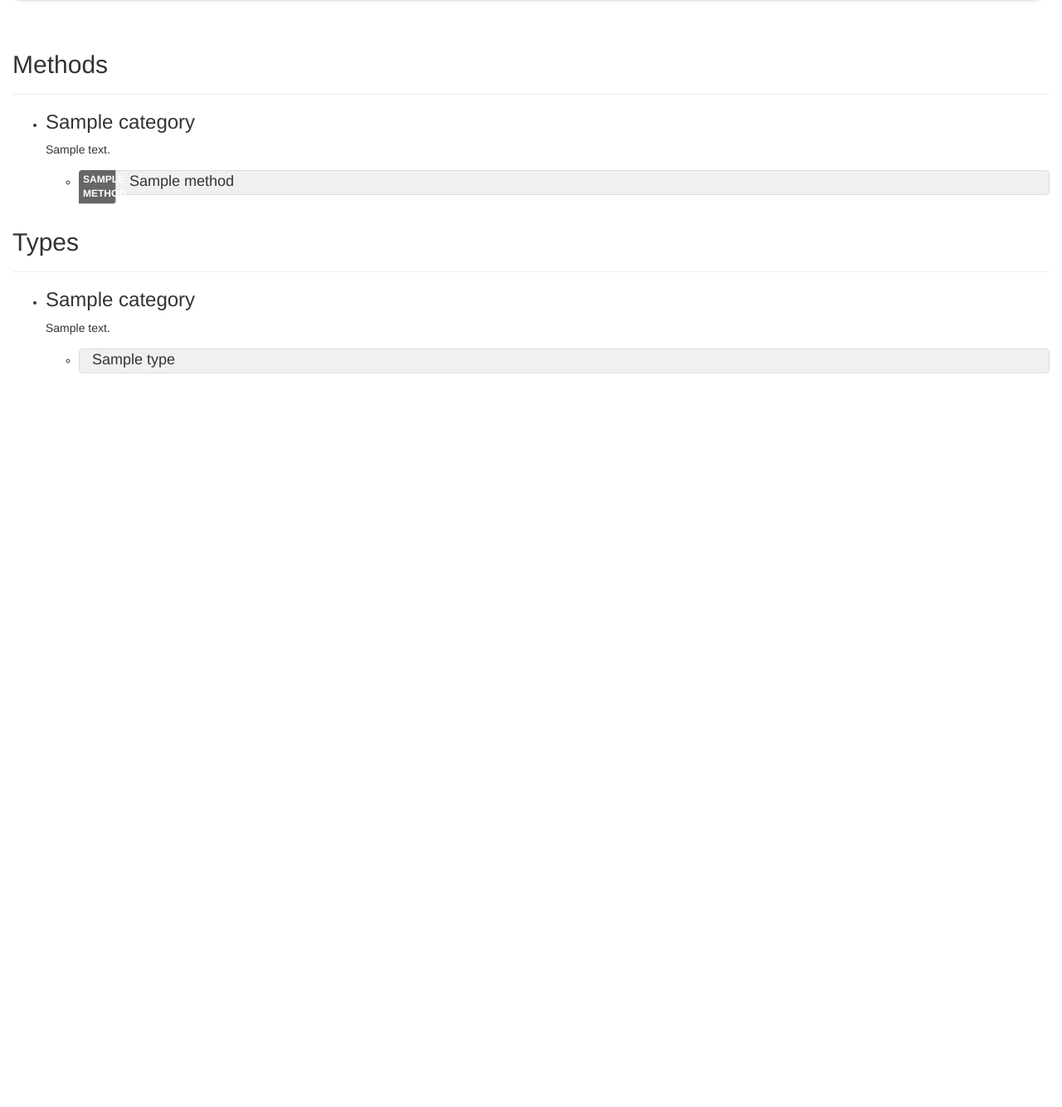
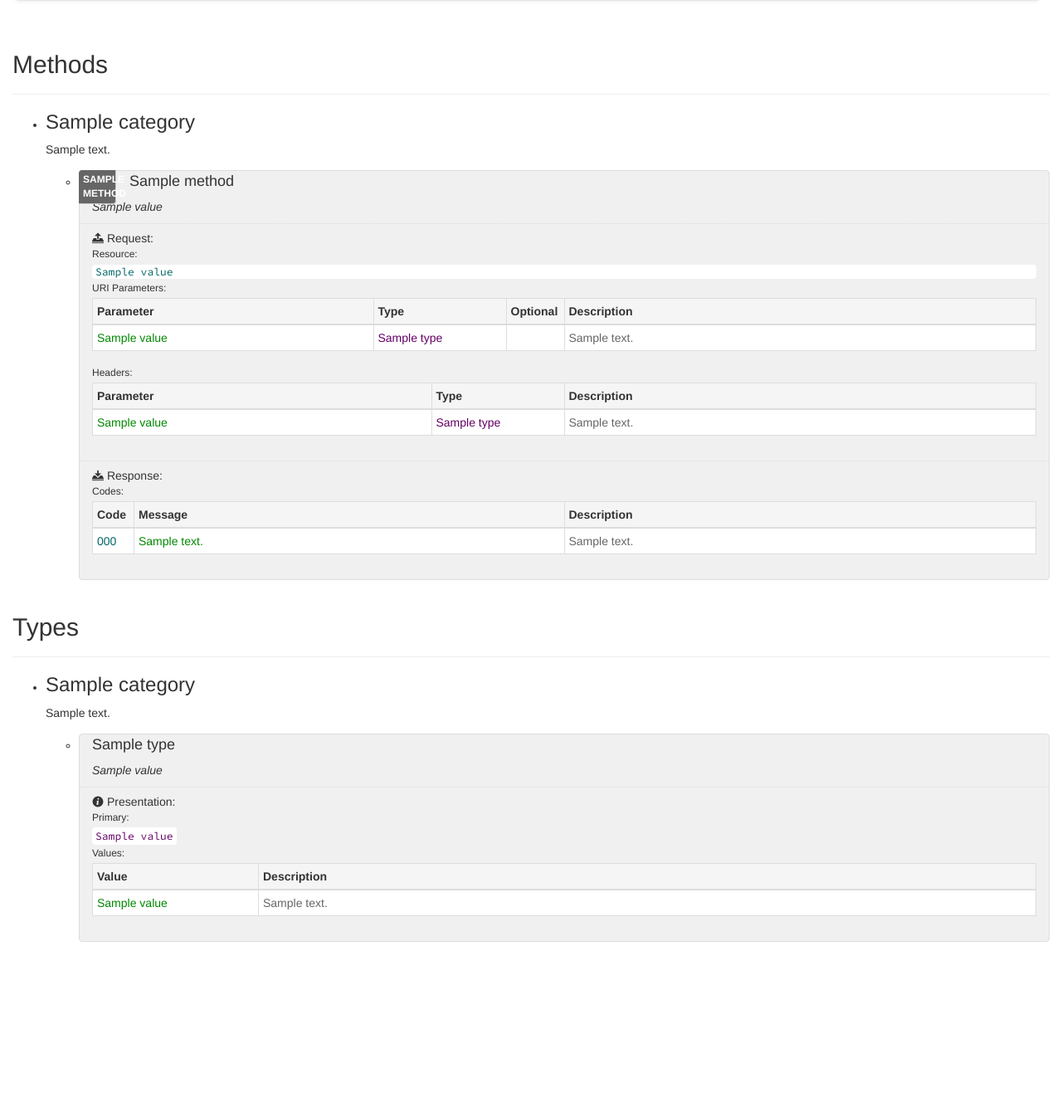
Before and after one commit to SolutionsCloud/apidoc, a Python web app: template apidoc/template/default.html in a window 1280 px wide. Shown: the part 394-1728 px from the top of the page at 83% size. Before the commit the page ends 844 px from the top, so only its background shows below. Run offline with Jinja, Linux system fonts and the light colour scheme; the template is opened without the code that fills it: most values are stand-ins (such as "Sample title", 1, 10 or a date in 2020); some libraries are stand-ins or nearby versions.

Commit message:
Refactoring templates to feet the new format

```diff
--- a/apidoc/factory/source/__init__.py
+++ b/apidoc/factory/source/__init__.py
@@ -45,7 +45,8 @@ class Source():
         """
 
         merged_source = self.merger.merge_sources(raw_sources)
-        self.inject_arguments_in_sources(merged_source, config["input"]["arguments"])
+        merged_source = self.inject_arguments_in_sources(merged_source, config["input"]["arguments"])
+
         return self.extender.extends(merged_source, paths=self.extender_paths)
 
     def get_sources_from_config(self, config):
@@ -66,6 +67,8 @@ class Source():
         if arguments is not None:
             for (argument, value) in arguments.items():
                 sources = self.replace_argument(sources, argument, value)
+
+        return sources
 
     def replace_argument(self, element, argument, value):
         """Replace sources arguments by value injected in config
--- a/apidoc/object/source.py
+++ b/apidoc/object/source.py
@@ -482,12 +482,12 @@ class MultiVersion(Sortable):
     def __lt__(self, other):
         """Return true if self is lower than other
         """
-        return sorted(self.versions) < sorted(other.versions)
+        return (self.value, sorted(self.versions)) < (other.value, sorted(other.versions))
 
     def __eq__(self, other):
         """Return true if self is equals to other
         """
-        return self.versions == other.versions
+        return (self.versions, self.value) == (other.versions, other.value)
 
 
 class Parameter(Element, Sampleable, Sortable):
@@ -518,7 +518,6 @@ class Parameter(Element, Sampleable, Sortable):
         """
         return merge_dict(super().get_signature_struct(), {
             "type": self.type,
-            "position": self.position,
             "description": self.description,
             "optional": self.optional,
         })
--- a/apidoc/template/partial/method_category.html
+++ b/apidoc/template/partial/method_category.html
@@ -39,8 +39,8 @@
         {%- endif -%}
                 <div class="nocontents">no implementation for this version</div>
                 <div class="contents">
+        {%- include "partial/method_diff.html" -%}
 {#
-        {%- include "partial/method_diff.html" -%}
                     <div class="stack sample">
         {%- for method in method.signatures.values() %}
                         <div data-version="
--- a/apidoc/template/partial/method_diff.html
+++ b/apidoc/template/partial/method_diff.html
@@ -2,71 +2,70 @@
 {%- import "helper/diff.html" as diff %}
 
 <h5 class="stack title"></h5>
-{% if method_versioned.merged.description %}
+{% if method.description %}
 <div class="description stack">
-    {% for description in method_versioned.merged.description %}
-    <div class="diff_version" data-version="{{ diff.diff_display_version(description, method_versioned, "description") }}">
-        {{- description -}}
+    {% for description in method.description %}
+    <div class="diff_version" data-version="{{ description.versions|join(" ") }}">
+        {{- description.value -}}
     </div>
     {%- endfor -%}
 </div>
 {%- endif -%}
-
 <div class="request stack">
     <h5><i class="i-request"></i> Request: </h5>
     <h6>Resource: </h6>
-{% for full_uri in method_versioned.merged.full_uri %}
-    <code  class="diff_version" data-version="{{ diff.diff_display_version(full_uri, method_versioned, "full_uri") }}"><span class="hur">{{ full_uri }}</span></code>
+{% for uri in method.uri %}
+    <code  class="diff_version" data-version="{{ uri.versions|join(" ") }}"><span class="hur">{{ uri.value }}</span></code>
 {%- endfor -%}
 
-{%- if method_versioned.merged.request_parameters %}
+{%- if method.request_parameters %}
     <h6>URI Parameters: </h6>
     {%- call util.render_table([{"name": "Parameter"},
         {"width": "160px", "name": "Type"},
         {"width": "70px", "name": "Optional"},
         {"width": "50%", "name": "Description"}]) %}
-        {%- for parameter in method_versioned.merged.request_parameters|sort %}
-        <tr class="diff_version" data-version="{{ diff.diff_display_version_signature(parameter.signature, method_versioned, "cleaned_request_parameters") }}">
-            <td><span class="str">{{ util.none_to_empty(parameter.name) }}</span></td>
+        {%- for parameter in method.request_parameters|sort %}
+        <tr class="diff_version" data-version="{{ parameter.versions|join(" ") }}">
+            <td><span class="str">{{ util.none_to_empty(parameter.value.name) }}</span></td>
             <td><span class="typ">
-            {%- if parameter.type != None %}
-                {%- if parameter.get_object().type|lower == "type" %}
-                    <a href="javascript:navigateTo({type: '{{parameter.type}}'}, ['category', 'method'])">{{parameter.type}}</a>
+            {%- if parameter.value.type != None %}
+                {%- if parameter.value.get_object().type|lower == "type" %}
+                    <a href="javascript:navigateTo({type: '{{parameter.value.type}}'}, ['category', 'method'])">{{parameter.value.type}}</a>
                 {%- else -%}
-                    {{- parameter.type -}}
+                    {{- parameter.value.type -}}
                 {%- endif -%}
             {%- endif -%}
-            <td><span class="lit">{% if parameter.optional %}Optional{% endif %}</span></td>
-            <td><span class="com">{{ util.none_to_empty(parameter.description) }}</span></td>
+            <td><span class="lit">{% if parameter.value.optional %}Optional{% endif %}</span></td>
+            <td><span class="com">{{ util.none_to_empty(parameter.value.description) }}</span></td>
         </tr>
         {%- endfor %}
     {%- endcall %}
 {%- endif %}
 
-{%- if method_versioned.merged.request_headers %}
+{%- if method.request_headers %}
     <h6>Headers: </h6>
     {%- call util.render_table([{"name": "Parameter"},
         {"width": "160px", "name": "Type"},
         {"width": "50%", "name": "Description"}]) %}
-        {%- for parameter in method_versioned.merged.request_headers|sort %}
-        <tr class="diff_version" data-version="{{ diff.diff_display_version_signature(parameter.signature, method_versioned, "request_headers") }}">
-            <td><span class="str">{{ util.none_to_empty(parameter.name) }}</span></td>
+        {%- for parameter in method.request_headers|sort %}
+        <tr class="diff_version" data-version="{{ parameter.versions|join(" ") }}">
+            <td><span class="str">{{ util.none_to_empty(parameter.value.name) }}</span></td>
             <td><span class="typ">
-            {%- if parameter.type != None %}
-                {%- if parameter.get_object().type|lower == "type" %}
-                    <a href="javascript:navigateTo({type: '{{parameter.type}}'}, ['category', 'method'])">{{parameter.type}}</a>
+            {%- if parameter.value.type != None %}
+                {%- if parameter.value.get_object().type|lower == "type" %}
+                    <a href="javascript:navigateTo({type: '{{parameter.value.type}}'}, ['category', 'method'])">{{parameter.value.type}}</a>
                 {%- else -%}
-                    {{- parameter.type -}}
+                    {{- parameter.value.type -}}
                 {%- endif -%}
             {%- endif -%}</span></td>
-            <td><span class="com">{{ util.none_to_empty(parameter.description) }}</span></td>
+            <td><span class="com">{{ util.none_to_empty(parameter.value.description) }}</span></td>
         </tr>
         {%- endfor %}
     {%- endcall %}
 {%- endif %}
 
-
-{%- if method_versioned.merged.request_body %}
+{#
+{%- if method.request_body %}
     <h6>Body: </h6>
     <div class="code"><table class="table-hover">
         <colgroup>
@@ -74,15 +73,17 @@
             <col width="50%%"></col>
         </colgroup>
         <tbody>
-{{ diff.diff_code_commented(method_versioned, method_versioned.merged.request_body) }}
+{{ diff.diff_code_commented(method_versioned, method.request_body) }}
         </tbody>
     </table></div>
 {%- endif %}
+#}
 </div>
 
 <div class="response stack">
     <h5><i class="i-response"></i> Response: </h5>
-{%- if method_versioned.merged.response_body %}
+{#
+{%- if method.response_body %}
     <h6>Body: </h6>
     <div class="code"><table class="table-hover">
         <colgroup>
@@ -90,21 +91,22 @@
             <col width="50%%"></col>
         </colgroup>
         <tbody>
-{{ diff.diff_code_commented(method_versioned, method_versioned.merged.response_body) }}
+{{ diff.diff_code_commented(method_versioned, method.response_body) }}
         </tbody>
     </table></div>
 {%- endif %}
+#}
 
-{%- if method_versioned.merged.response_codes %}
+{%- if method.response_codes %}
     <h6>Codes: </h6>
 {%- call util.render_table([{"width": "50px", "name": "Code"},
     {"name": "Message"},
     {"width": "50%", "name": "Description"}]) %}
-    {%- for parameter in method_versioned.merged.response_codes|sort %}
-        <tr class="diff_version" data-version="{{ diff.diff_display_version_signature_list(parameter.signature, method_versioned, "response_codes") }}">
-            <td><span class="lit">{{ util.none_to_empty(parameter.code) }}</span></td>
-            <td><span class="str">{{ util.none_to_empty(parameter.message) }}</span></td>
-            <td><span class="com">{{ util.none_to_empty(parameter.description) }}</span></td>
+    {%- for parameter in method.response_codes|sort %}
+        <tr class="diff_version" data-version="{{ parameter.versions|join(" ") }}">
+            <td><span class="lit">{{ util.none_to_empty(parameter.value.code) }}</span></td>
+            <td><span class="str">{{ util.none_to_empty(parameter.value.message) }}</span></td>
+            <td><span class="com">{{ util.none_to_empty(parameter.value.description) }}</span></td>
         </tr>
     {%- endfor %}
 {%- endcall %}
--- a/apidoc/template/partial/type_category.html
+++ b/apidoc/template/partial/type_category.html
@@ -7,9 +7,9 @@
         {%- endif %}
     {%- endif %}
         <ul class="unstyled">
-    {%- for types in category.types|sort %}
-            <li class="type item" id="t-{{ types.name }}">
-                <h4>{{ types.name }}</h4>
+    {%- for type in category.types|sort %}
+            <li class="type item" id="t-{{ type.name }}">
+                <h4>{{ type.name }}</h4>
         {%- if sources.versions|length > 1 %}
                 <div class="diff-header">
                     <h5 class="desc"></h5>
@@ -23,8 +23,8 @@
                     </h5>
                     <ul class="versions inline">
             {%- for version in sources.versions|sort %}
-                        <li data-version="{{ version.name }}" data-changed="{{ types.changed_status[version.name]|lower }}"
-                {%- if version.name not in types.versions -%}
+                        <li data-version="{{ version.name }}" data-changed="{{ type.changed_status[version.name]|lower }}"
+                {%- if version.name not in type.versions -%}
                     data-exists="no"
                 {%- else -%}
                     data-exists="yes"
@@ -37,12 +37,12 @@
         {%- endif -%}
                 <div class="nocontents">no implementation for this version</div>
                 <div class="contents">
+        {%- include "partial/type_diff.html" -%}
 {#
-        {%- include "partial/type_diff.html" -%}
                     <div class="stack sample">
-        {%- for type in types.signatures.values() %}
+        {%- for type in type.signatures.values() %}
                         <div data-version="
-            {%- for (type_version_name, type_version) in types.versions.items() %}
+            {%- for (type_version_name, type_version) in type.versions.items() %}
                 {%- if type_version.signature == type.signature %}{{ type_version_name }} {% endif %}
             {%- endfor -%}
                     ">
--- a/apidoc/template/partial/type_diff.html
+++ b/apidoc/template/partial/type_diff.html
@@ -1,11 +1,11 @@
 {%- import "helper/util.html" as util %}
 {%- import "helper/diff.html" as diff %}
 
-{% if type_versioned.merged.description %}
+{% if type.description %}
 <div class="description stack">
-    {% for description in type_versioned.merged.description %}
-    <div class="diff_version" data-version="{{ diff.diff_display_version(description, type_versioned, "description") }}">
-        {{- description -}}
+    {% for description in type.description %}
+    <div class="diff_version" data-version="{{ description.versions|join(" ") }}">
+        {{- description.value -}}
     </div>
     {%- endfor -%}
 </div>
@@ -14,19 +14,19 @@
 <div class="configuration stack">
     <h5><i class="i-presentation"></i> Presentation: </h5>
     <h6>Primary: </h6>
-{% for primary in type_versioned.merged.primary %}
-    <div class="diff_version" data-version="{{ diff.diff_display_version(primary, type_versioned, "primary") }}">
-        <code><span class="typ">{{ primary }}</span></code>
+{% for primary in type.primary %}
+    <div class="diff_version" data-version="{{ primary.versions|join(" ") }}">
+        <code><span class="typ">{{ primary.value }}</span></code>
     </div>
 {%- endfor -%}
 
-{%- if type_versioned.merged.values %}
+{%- if type.values %}
         <h6>Values: </h6>
     {%- call util.render_table([{"width": "200px", "name": "Value"}, {"name": "Description"}]) %}
-        {%- for parameter in type_versioned.merged.values|sort %}
-        <tr class="diff_version" data-version="{{ diff.diff_display_version_signature(parameter.signature, type_versioned, "values") }}">
-            <td><span class="str">{{ util.none_to_empty(parameter.name) }}</span></td>
-            <td><span class="com">{{ util.none_to_empty(parameter.description) }}</span></td>
+        {%- for value in type.values|sort %}
+        <tr class="diff_version" data-version="{{ value.versions|join(" ") }}">
+            <td><span class="str">{{ util.none_to_empty(value.value.name) }}</span></td>
+            <td><span class="com">{{ util.none_to_empty(value.value.description) }}</span></td>
         </tr>
         {%- endfor %}
     {%- endcall %}
--- a/apidoc/template/resource/css/apidoc.css
+++ b/apidoc/template/resource/css/apidoc.css
@@ -28,7 +28,7 @@
 .doc-sidenav.nav SPAN.highlight{background-color:#fff2a8;color:#000;}
 .doc-sidebar{padding-left:2px;padding-top:20px;padding-bottom:20px;padding-right:10px;width:100% !important;}.doc-sidebar.affix{width:inherit !important;top:0;bottom:0;overflow:auto;}
 .doc-sidebar CODE{padding:0 4px;line-height:11px;font-size:11px;}
-@media (max-width:767px){body{padding-top:0;} .doc-sidenav{width:auto;margin-bottom:20px;} .doc-sidebar.affix{position:static;width:auto;top:0;}}.item{margin:15px 0;padding:0;border:1px solid #ccc;min-height:30px;position:relative;-webkit-border-radius:4px;-moz-border-radius:4px;border-radius:4px;}.item{background-color:#f0f0f0;}.item,.item::after,.item>.versions,.item>.diff-header,.item>.versions>LI,.item>.contents>.stack{border-color:#ddd;}
+@media (max-width:767px){body{padding-top:0;} .doc-sidenav{width:auto;margin-bottom:20px;} .doc-sidebar.affix{position:static;width:auto;top:0;}}.item{margin:15px 0;padding:0;border:1px solid #ccc;min-height:30px;position:relative;-webkit-border-radius:4px;-moz-border-radius:4px;border-radius:4px;min-height:60px;}.item{background-color:#f0f0f0;}.item,.item::after,.item>.versions,.item>.diff-header,.item>.versions>LI,.item>.contents>.stack{border-color:#ddd;}
 .item::after{background-color:#666;}
 .method[data-method]::after,#item-head[data-method]::after{content:attr(data-method);position:absolute;top:-1px;left:-1px;width:45px;padding:3px 5px;font-size:12px;font-weight:bold;border:1px solid #ccc;border-top:none;border-left:none;color:#FFF;-webkit-border-radius:4px 0 4px 0;-moz-border-radius:4px 0 4px 0;border-radius:4px 0 4px 0;}
 .method[data-method=GET],#item-head[data-method=GET]{background-color:#d5ebf6;}.method[data-method=GET],#item-head[data-method=GET],.method[data-method=GET]::after,#item-head[data-method=GET]::after,.method[data-method=GET]>.versions,#item-head[data-method=GET]>.versions,.method[data-method=GET]>.diff-header,#item-head[data-method=GET]>.diff-header,.method[data-method=GET]>.versions>LI,#item-head[data-method=GET]>.versions>LI,.method[data-method=GET]>.contents>.stack,#item-head[data-method=GET]>.contents>.stack{border-color:#81c3e4;}
@@ -43,6 +43,8 @@
 #item-head.item>.versions{-webkit-border-radius:0 0 0 4px;-moz-border-radius:0 0 0 4px;border-radius:0 0 0 4px;}
 .item>H4{margin:3px 0 0 15px;}
 .item[data-method]>H4{margin-left:60px;}
+#item-head>.diff-header{padding:0 4px 0 3px;}
+.item>.diff-header{padding:0 3px 0 3px;}
 .item>.diff-header,#item-head>.diff-header{position:absolute;top:0px;right:0px;background-color:#f5f5f5;border:1px solid #ccc;border-top:none;border-right:none;color:#000;-webkit-border-radius:0 4px 0 4px;-moz-border-radius:0 4px 0 4px;border-radius:0 4px 0 4px;white-space:no-wrap;padding:0 3px;}.item>.diff-header>H5,#item-head>.diff-header>H5{font-size:13px;font-weight:bold;line-height:16px;cursor:pointer;}.item>.diff-header>H5.diff,#item-head>.diff-header>H5.diff{display:none;}
 .item>.diff-header>H5.desc,#item-head>.diff-header>H5.desc{display:block;}
 .item>.diff-header>H5>I,#item-head>.diff-header>H5>I{margin-right:3px;}
--- a/apidoc/template/resource/src/less/item-header.less
+++ b/apidoc/template/resource/src/less/item-header.less
@@ -6,6 +6,12 @@
      &[data-method] > H4 {
         margin-left: 60px;
     }
+}
+#item-head  > .diff-header {
+    padding:0 4px 0 3px;
+}
+.item  > .diff-header {
+    padding:0 3px 0 3px;
 }
 
 .item, #item-head {
--- a/apidoc/template/resource/src/less/item-wrapper.less
+++ b/apidoc/template/resource/src/less/item-wrapper.less
@@ -7,6 +7,8 @@
     -webkit-border-radius: 4px;
        -moz-border-radius: 4px;
             border-radius: 4px;
+    min-height: 60px;
+
     & {
         background-color: #f0f0f0;
         &, &::after, > .versions, > .diff-header, > .versions > LI, > .contents > .stack {
--- a/example/source_full/full.yml
+++ b/example/source_full/full.yml
@@ -195,8 +195,6 @@ versions:
         description: changes
         uri: /changes/{version}/{new_parameter}
         request_parameters:
-          version:
-            description: Overide V1
           new_parameter:
             type: number
             description: New parameter in this version
```
Also changed, not shown: apidoc/factory/source/rootDto.py (+9 -4 lines).
